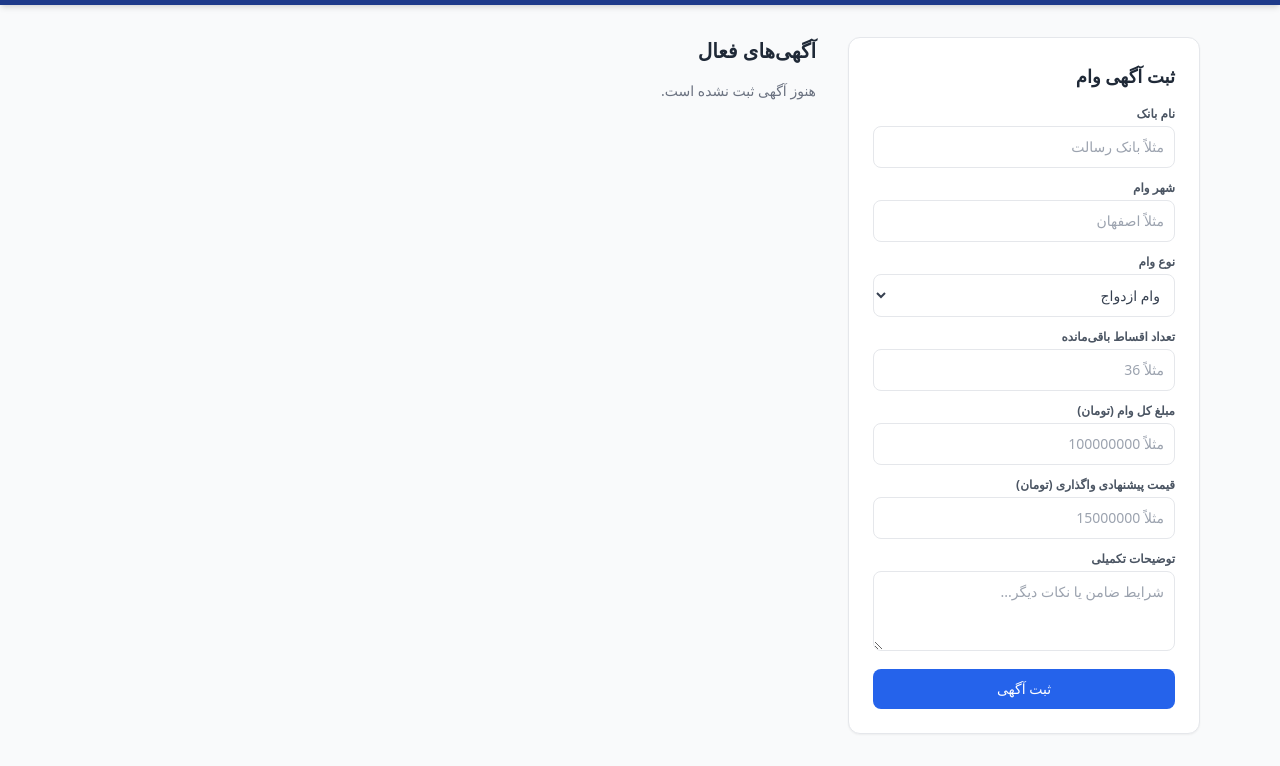
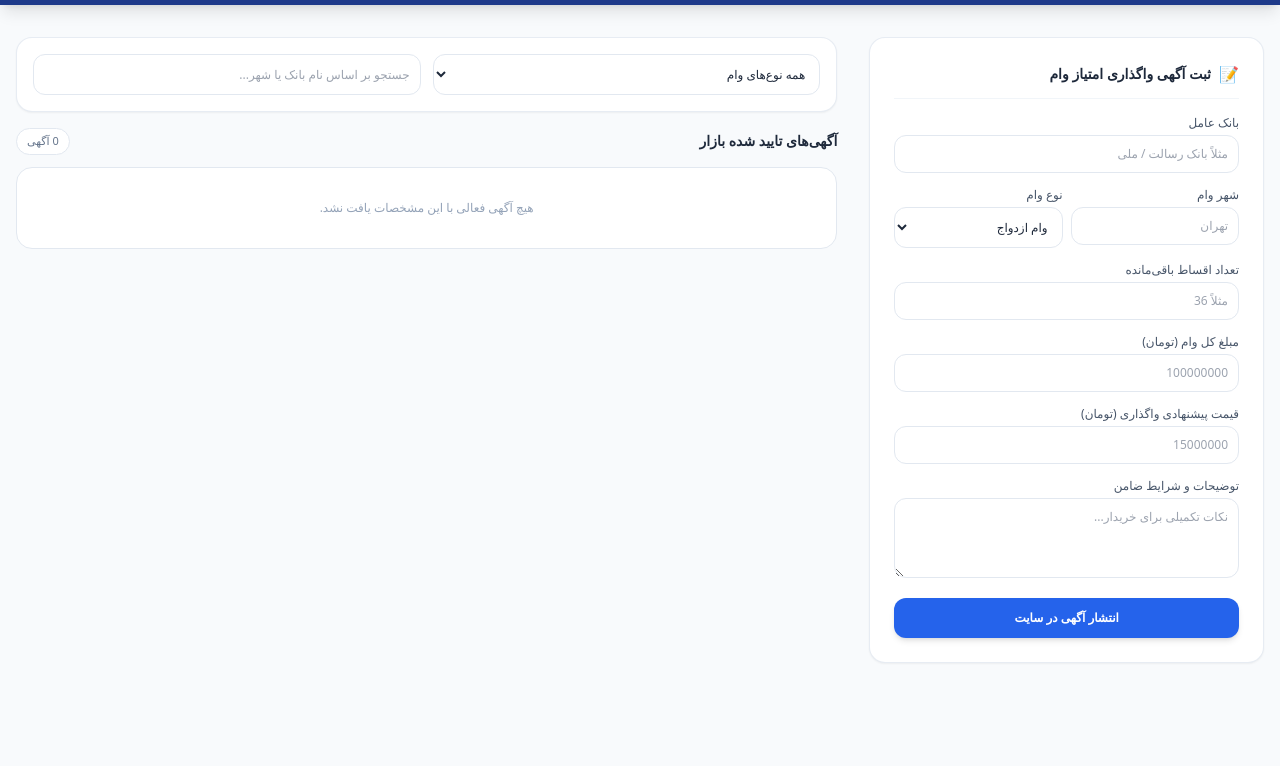
Before and after one commit to mehrannew315-web/loan-platform, a website: page index.html in a window 1280 px wide. Shown: the part 63-829 px from the top of the page. After the commit the page ends 800 px from the top, so only its background shows below. Drawn offline with nearby package versions, Linux system fonts and the light colour scheme.

Commit message:
Update index.html

```diff
--- a/index.html
+++ b/index.html
@@ -3,94 +3,140 @@
 <head>
     <meta charset="UTF-8">
     <meta name="viewport" content="width=device-width, initial-scale=1.0">
-    <title>آسان وام</title>
+    <title>آسان وام | بازار آنلاین خرید و فروش امتیاز وام</title>
     <script src="https://cdn.tailwindcss.com"></script>
 </head>
-<body class="bg-gray-50 font-sans">
-    <header class="bg-blue-900 text-white py-4 shadow-md">
-        <div class="max-w-6xl mx-auto px-4 flex justify-between items-center">
-            <h1 class="text-xl font-bold">آسان وام</h1>
+<body class="bg-slate-50 font-sans text-slate-800">
+
+    <!-- هدر سایت -->
+    <header class="bg-blue-900 text-white shadow-lg sticky top-0 z-40">
+        <div class="max-w-7xl mx-auto px-4 py-3 flex justify-between items-center">
+            <div class="flex items-center space-x-3 space-x-reverse">
+                <span class="bg-blue-600 p-2 rounded-xl text-lg font-black">💳</span>
+                <div>
+                    <h1 class="text-lg font-black tracking-wide">آسان وام</h1>
+                    <p class="text-[10px] text-blue-200">مرجع امن خرید و فروش امتیاز وام</p>
+                </div>
+            </div>
             <div id="auth-section">
-                <button onclick="openRegisterModal()" class="bg-blue-600 hover:bg-blue-700 px-4 py-2 rounded-lg text-sm transition">ثبت‌نام / ورود</button>
+                <button onclick="openRegisterModal()" class="bg-blue-600 hover:bg-blue-700 px-4 py-2 rounded-xl text-xs font-semibold transition shadow-sm">
+                    ورود / ثبت‌نام فروشنده
+                </button>
             </div>
         </div>
     </header>
 
-    <!-- Modal ثبت‌نام -->
-    <div id="registerModal" class="fixed inset-0 bg-black bg-opacity-50 hidden flex items-center justify-center p-4 z-50">
-        <div class="bg-white rounded-xl p-6 max-w-md w-full shadow-lg">
-            <h3 class="text-lg font-bold text-gray-800 mb-4">ثبت‌نام یا ورود به آسان وام</h3>
+    <!-- مودال ثبت‌نام -->
+    <div id="registerModal" class="fixed inset-0 bg-slate-900/60 backdrop-blur-sm hidden flex items-center justify-center p-4 z-50">
+        <div class="bg-white rounded-2xl p-6 max-w-md w-full shadow-2xl border border-slate-100">
+            <div class="flex justify-between items-center mb-4">
+                <h3 class="text-base font-bold text-slate-900">حساب کاربری فروشنده</h3>
+                <button onclick="closeRegisterModal()" class="text-slate-400 hover:text-slate-600 text-sm font-bold">✕</button>
+            </div>
             <form onsubmit="saveUser(event)" class="space-y-3">
                 <div>
-                    <label class="block text-xs font-semibold text-gray-600 mb-1">نام و نام خانوادگی</label>
-                    <input type="text" id="regName" required placeholder="مثلاً علی رضایی" class="w-full border rounded-lg p-2.5 text-sm">
+                    <label class="block text-xs font-semibold text-slate-600 mb-1">نام و نام خانوادگی</label>
+                    <input type="text" id="regName" required placeholder="مثلاً رضا مرادی" class="w-full border border-slate-200 rounded-xl p-3 text-xs focus:ring-2 focus:ring-blue-500 focus:outline-none">
                 </div>
                 <div>
-                    <label class="block text-xs font-semibold text-gray-600 mb-1">شماره موبایل</label>
-                    <input type="tel" id="regPhone" required placeholder="09123456789" class="w-full border rounded-lg p-2.5 text-sm">
+                    <label class="block text-xs font-semibold text-slate-600 mb-1">شماره تماس (جهت ارتباط خریدار)</label>
+                    <input type="tel" id="regPhone" required placeholder="09123456789" class="w-full border border-slate-200 rounded-xl p-3 text-xs focus:ring-2 focus:ring-blue-500 focus:outline-none">
                 </div>
                 <div>
-                    <label class="block text-xs font-semibold text-gray-600 mb-1">شهر سکونت</label>
-                    <input type="text" id="regCity" required placeholder="مثلاً تهران" class="w-full border rounded-lg p-2.5 text-sm">
+                    <label class="block text-xs font-semibold text-slate-600 mb-1">شهر محل سکونت</label>
+                    <input type="text" id="regCity" required placeholder="مثلاً مشهد" class="w-full border border-slate-200 rounded-xl p-3 text-xs focus:ring-2 focus:ring-blue-500 focus:outline-none">
                 </div>
-                <div class="flex space-x-2 space-x-reverse pt-2">
-                    <button type="submit" class="flex-1 bg-blue-600 text-white py-2.5 rounded-lg text-sm font-medium hover:bg-blue-700">تایید و ورود</button>
-                    <button type="button" onclick="closeRegisterModal()" class="bg-gray-200 text-gray-700 px-4 py-2.5 rounded-lg text-sm font-medium hover:bg-gray-300">انصراف</button>
+                <div class="pt-2 flex gap-2">
+                    <button type="submit" class="flex-1 bg-blue-600 hover:bg-blue-700 text-white py-3 rounded-xl text-xs font-bold transition shadow-md">تایید و ذخیره مشخصات</button>
                 </div>
             </form>
         </div>
     </div>
 
-    <main class="max-w-6xl mx-auto px-4 py-8 grid grid-cols-1 md:grid-cols-3 gap-8">
-        <div class="bg-white p-6 rounded-xl shadow-sm border border-gray-200 h-fit">
-            <h2 class="text-lg font-bold text-gray-800 mb-4">ثبت آگهی وام</h2>
-            <form id="loan-form" onsubmit="submitLoan(event)" class="space-y-3">
+    <!-- بدنه اصلی سایت -->
+    <main class="max-w-7xl mx-auto px-4 py-8 grid grid-cols-1 lg:grid-cols-3 gap-8">
+
+        <!-- فرم ثبت آگهی -->
+        <section class="bg-white p-6 rounded-2xl shadow-sm border border-slate-200/80 h-fit">
+            <div class="flex items-center space-x-2 space-x-reverse mb-4 pb-3 border-b border-slate-100">
+                <span class="text-blue-600 font-bold">📝</span>
+                <h2 class="text-sm font-black text-slate-800">ثبت آگهی واگذاری امتیاز وام</h2>
+            </div>
+
+            <form id="loan-form" onsubmit="submitLoan(event)" class="space-y-3.5">
                 <div>
-                    <label class="block text-xs font-semibold text-gray-600 mb-1">نام بانک</label>
-                    <input type="text" id="bankName" required placeholder="مثلاً بانک رسالت" class="w-full border rounded-lg p-2.5 text-sm">
+                    <label class="block text-xs font-medium text-slate-600 mb-1">بانک عامل</label>
+                    <input type="text" id="bankName" required placeholder="مثلاً بانک رسالت / ملی" class="w-full border border-slate-200 rounded-xl p-2.5 text-xs focus:ring-2 focus:ring-blue-500 focus:outline-none">
+                </div>
+                <div class="grid grid-cols-2 gap-2">
+                    <div>
+                        <label class="block text-xs font-medium text-slate-600 mb-1">شهر وام</label>
+                        <input type="text" id="city" required placeholder="تهران" class="w-full border border-slate-200 rounded-xl p-2.5 text-xs focus:ring-2 focus:ring-blue-500 focus:outline-none">
                     </div>
                     <div>
-                    <label class="block text-xs font-semibold text-gray-600 mb-1">شهر وام</label>
-                    <input type="text" id="city" required placeholder="مثلاً اصفهان" class="w-full border rounded-lg p-2.5 text-sm">
-                </div>
-                <div>
-                    <label class="block text-xs font-semibold text-gray-600 mb-1">نوع وام</label>
-                    <select id="loanType" class="w-full border rounded-lg p-2.5 text-sm text-gray-700 bg-white">
+                        <label class="block text-xs font-medium text-slate-600 mb-1">نوع وام</label>
+                        <select id="loanType" class="w-full border border-slate-200 rounded-xl p-2.5 text-xs bg-white focus:ring-2 focus:ring-blue-500 focus:outline-none">
                             <option value="وام ازدواج">وام ازدواج</option>
                             <option value="وام مسکن">وام مسکن</option>
                             <option value="وام کالا">وام کالا</option>
                             <option value="وام رسالت">وام رسالت</option>
+                            <option value="سایر وام‌ها">سایر وام‌ها</option>
                         </select>
                     </div>
-                <div>
-                    <label class="block text-xs font-semibold text-gray-600 mb-1">تعداد اقساط باقی‌مانده</label>
-                    <input type="number" id="installments" required placeholder="مثلاً 36" class="w-full border rounded-lg p-2.5 text-sm">
                 </div>
                 <div>
-                    <label class="block text-xs font-semibold text-gray-600 mb-1">مبلغ کل وام (تومان)</label>
-                    <input type="number" id="amount" required placeholder="مثلاً 100000000" class="w-full border rounded-lg p-2.5 text-sm">
+                    <label class="block text-xs font-medium text-slate-600 mb-1">تعداد اقساط باقی‌مانده</label>
+                    <input type="number" id="installments" required placeholder="مثلاً 36" class="w-full border border-slate-200 rounded-xl p-2.5 text-xs focus:ring-2 focus:ring-blue-500 focus:outline-none">
                 </div>
                 <div>
-                    <label class="block text-xs font-semibold text-gray-600 mb-1">قیمت پیشنهادی واگذاری (تومان)</label>
-                    <input type="number" id="price" required placeholder="مثلاً 15000000" class="w-full border rounded-lg p-2.5 text-sm">
+                    <label class="block text-xs font-medium text-slate-600 mb-1">مبلغ کل وام (تومان)</label>
+                    <input type="number" id="amount" required placeholder="100000000" class="w-full border border-slate-200 rounded-xl p-2.5 text-xs focus:ring-2 focus:ring-blue-500 focus:outline-none">
                 </div>
                 <div>
-                    <label class="block text-xs font-semibold text-gray-600 mb-1">توضیحات تکمیلی</label>
-                    <textarea id="description" placeholder="شرایط ضامن یا نکات دیگر..." class="w-full border rounded-lg p-2.5 text-sm h-20"></textarea>
+                    <label class="block text-xs font-medium text-slate-600 mb-1">قیمت پیشنهادی واگذاری (تومان)</label>
+                    <input type="number" id="price" required placeholder="15000000" class="w-full border border-slate-200 rounded-xl p-2.5 text-xs focus:ring-2 focus:ring-blue-500 focus:outline-none">
                 </div>
-                <button type="submit" class="w-full bg-blue-600 hover:bg-blue-700 text-white font-medium py-2.5 rounded-lg transition text-sm">ثبت آگهی</button>
+                <div>
+                    <label class="block text-xs font-medium text-slate-600 mb-1">توضیحات و شرایط ضامن</label>
+                    <textarea id="description" placeholder="نکات تکمیلی برای خریدار..." class="w-full border border-slate-200 rounded-xl p-2.5 text-xs h-20 focus:ring-2 focus:ring-blue-500 focus:outline-none"></textarea>
+                </div>
+                <button type="submit" class="w-full bg-blue-600 hover:bg-blue-700 text-white font-bold py-3 rounded-xl transition text-xs shadow-md">
+                    انتشار آگهی در سایت
+                </button>
             </form>
+        </section>
+
+        <!-- لیست آگهی‌ها و ابزار جستجو -->
+        <section class="lg:col-span-2 space-y-4">
+            <div class="bg-white p-4 rounded-2xl shadow-sm border border-slate-200/80 flex flex-col sm:flex-row gap-3">
+                <select id="filterType" onchange="fetchLoans()" class="border border-slate-200 rounded-xl p-2.5 text-xs bg-white flex-1 focus:outline-none">
+                    <option value="">همه نوع‌های وام</option>
+                    <option value="وام ازدواج">وام ازدواج</option>
+                    <option value="وام مسکن">وام مسکن</option>
+                    <option value="وام کالا">وام کالا</option>
+                    <option value="وام رسالت">وام رسالت</option>
+                    <option value="سایر وام‌ها">سایر وام‌ها</option>
+                </select>
+                <input type="text" id="filterSearch" oninput="fetchLoans()" placeholder="جستجو بر اساس نام بانک یا شهر..." class="border border-slate-200 rounded-xl p-2.5 text-xs flex-1 focus:outline-none">
             </div>
-        <div class="md:col-span-2">
-            <h2 class="text-xl font-bold text-gray-800 mb-4">آگهی‌های فعال</h2>
+
+            <div>
+                <div class="flex justify-between items-center mb-3">
+                    <h2 class="text-sm font-black text-slate-800">آگهی‌های تایید شده بازار</h2>
+                    <span id="loan-count" class="text-[11px] text-slate-500 bg-white px-2.5 py-1 rounded-full border border-slate-200">0 آگهی</span>
+                </div>
                 <div id="loans-list" class="grid grid-cols-1 sm:grid-cols-2 gap-4">
-                <p class="text-gray-500 text-sm">در حال بارگذاری...</p>
+                    <p class="text-slate-400 text-xs col-span-2 text-center py-8">در حال بارگذاری اطلاعات...</p>
                 </div>
             </div>
+        </section>
     </main>
 
+    <!-- کدهای جاوااسکریپت -->
     <script>
-        function formatNumber(num) { return new Intl.NumberFormat('fa-IR').format(num); }
+        function formatNumber(num) {
+            return new Intl.NumberFormat('fa-IR').format(num);
+        }
 
         window.onload = function() {
             checkAuth();
@@ -101,9 +147,9 @@
             const user = JSON.parse(localStorage.getItem('currentUserProfile'));
             if (user) {
                 document.getElementById('auth-section').innerHTML = `
-                    <div class="flex items-center space-x-3 space-x-reverse text-sm">
-                        <span class="bg-blue-800 px-3 py-1.5 rounded-lg">👤 ${user.name} (${user.city})</span>
-                        <button onclick="logout()" class="text-red-200 hover:text-white text-xs underline">خروج</button>
+                    <div class="flex items-center space-x-2 space-x-reverse text-xs">
+                        <span class="bg-blue-800/80 px-3 py-2 rounded-xl text-white font-medium">👤 ${user.name} (${user.city})</span>
+                        <button onclick="logout()" class="text-red-300 hover:text-white underline text-[11px]">خروج</button>
                     </div>
                 `;
             }
@@ -127,7 +173,7 @@
             localStorage.setItem('currentUserProfile', JSON.stringify(user));
             closeRegisterModal();
             checkAuth();
-            alert('ثبت‌نام با موفقیت انجام شد!');
+            alert('حساب کاربری شما با موفقیت فعال شد.');
         }
 
         function logout() {
@@ -138,28 +184,45 @@
         function fetchLoans() {
             const container = document.getElementById('loans-list');
             let loans = JSON.parse(localStorage.getItem('loansList')) || [];
-            if (loans.length === 0) {
-                container.innerHTML = `<p class="text-gray-500 text-sm col-span-2">هنوز آگهی ثبت نشده است.</p>`;
+
+            const filterType = document.getElementById('filterType').value;
+            const filterSearch = document.getElementById('filterSearch').value.toLowerCase();
+
+            let filteredLoans = loans.filter(loan => {
+                let matchesType = filterType === "" || loan.loanType === filterType;
+                let matchesSearch = filterSearch === "" ||
+                    loan.bankName.toLowerCase().includes(filterSearch) ||
+                    loan.city.toLowerCase().includes(filterSearch);
+                return matchesType && matchesSearch;
+            });
+
+            document.getElementById('loan-count').innerText = `${filteredLoans.length} آگهی`;
+
+            if (filteredLoans.length === 0) {
+                container.innerHTML = `<div class="bg-white border border-slate-200 p-8 rounded-2xl text-center col-span-2 text-slate-400 text-xs">هیچ آگهی فعالی با این مشخصات یافت نشد.</div>`;
                 return;
             }
-            container.innerHTML = loans.map(loan => `
-                <div class="bg-white border border-gray-200 p-4 rounded-xl shadow-sm hover:shadow-md transition flex flex-col justify-between">
+
+            container.innerHTML = filteredLoans.map(loan => `
+                <div class="bg-white border border-slate-200/80 p-4 rounded-2xl shadow-sm hover:shadow-md transition flex flex-col justify-between">
                     <div>
-                        <div class="flex justify-between items-start">
-                            <span class="bg-blue-100 text-blue-800 text-xs font-semibold px-2.5 py-1 rounded-full">${loan.loanType}</span>
-                            <span class="text-xs text-gray-500">📍 ${loan.city}</span>
+                        <div class="flex justify-between items-start mb-2">
+                            <span class="bg-blue-50 text-blue-700 text-[10px] font-bold px-2.5 py-1 rounded-lg">${loan.loanType}</span>
+                            <span class="text-[11px] text-slate-500 font-medium">📍 ${loan.city}</span>
                         </div>
-                        <h3 class="font-bold text-gray-800 mt-2 text-base">${loan.bankName}</h3>
-                        <p class="text-xs text-gray-600 mt-1">مبلغ وام: <span class="font-semibold">${formatNumber(loan.amount)} تومان</span></p>
-                        <p class="text-xs text-gray-600">اقساط باقی‌مانده: <span class="font-semibold">${loan.installments} قسط</span></p>
-                        <p class="text-xs text-gray-500 mt-2 bg-gray-50 p-2 rounded-lg">${loan.description || 'بدون توضیحات'}</p>
+                        <h3 class="font-black text-slate-800 text-sm mb-2">${loan.bankName}</h3>
+                        <div class="space-y-1 text-xs text-slate-600 mb-3">
+                            <div class="flex justify-between"><span>مبلغ وام:</span> <span class="font-bold text-slate-800">${formatNumber(loan.amount)} تومان</span></div>
+                            <div class="flex justify-between"><span>اقساط باقی‌مانده:</span> <span class="font-bold text-slate-800">${loan.installments} قسط</span></div>
                         </div>
-                    <div class="mt-4 pt-3 border-t border-gray-100 flex justify-between items-center">
+                        <p class="text-[11px] text-slate-500 bg-slate-50 p-2.5 rounded-xl border border-slate-100">${loan.description || 'بدون توضیحات تکمیلی'}</p>
+                    </div>
+                    <div class="mt-4 pt-3 border-t border-slate-100 flex justify-between items-center">
                         <div>
-                            <span class="text-[10px] text-gray-400 block">قیمت واگذاری</span>
-                            <span class="text-sm font-bold text-green-600">${formatNumber(loan.price)} تومان</span>
+                            <span class="text-[10px] text-slate-400 block font-medium">قیمت واگذاری</span>
+                            <span class="text-xs font-black text-emerald-600">${formatNumber(loan.price)} تومان</span>
                         </div>
-                        <button onclick="alert('فروشنده: ${loan.seller.name}\\nشماره تماس: ${loan.seller.phone}\\nشهر: ${loan.seller.city}')" class="bg-gray-100 hover:bg-gray-200 text-gray-800 text-xs font-medium px-3 py-2 rounded-lg transition">
+                        <button onclick="alert('اطلاعات فروشنده:\\nنام: ${loan.seller.name}\\nتلفن: ${loan.seller.phone}\\nشهر: ${loan.seller.city}')" class="bg-slate-100 hover:bg-slate-200 text-slate-800 text-[11px] font-bold px-3 py-2 rounded-xl transition">
                             اطلاعات تماس
                         </button>
                     </div>
@@ -171,7 +234,7 @@
             event.preventDefault();
             const user = JSON.parse(localStorage.getItem('currentUserProfile'));
             if (!user) {
-                alert('لطفاً ابتدا از طریق دکمه بالای صفحه ثبت‌نام کنید یا وارد شوید!');
+                alert('لطفاً ابتدا از طریق دکمه بالای صفحه ثبت‌نام کنید.');
                 openRegisterModal();
                 return;
             }
@@ -191,7 +254,7 @@
             let loans = JSON.parse(localStorage.getItem('loansList')) || [];
             loans.unshift(newLoan);
             localStorage.setItem('loansList', JSON.stringify(loans));
-            alert('آگهی شما با موفقیت ثبت شد!');
+            alert('آگهی شما با موفقیت ثبت و منتشر شد!');
             document.getElementById('loan-form').reset();
             fetchLoans();
         }
```
Lines whose indentation alone changed are shown as unchanged.
